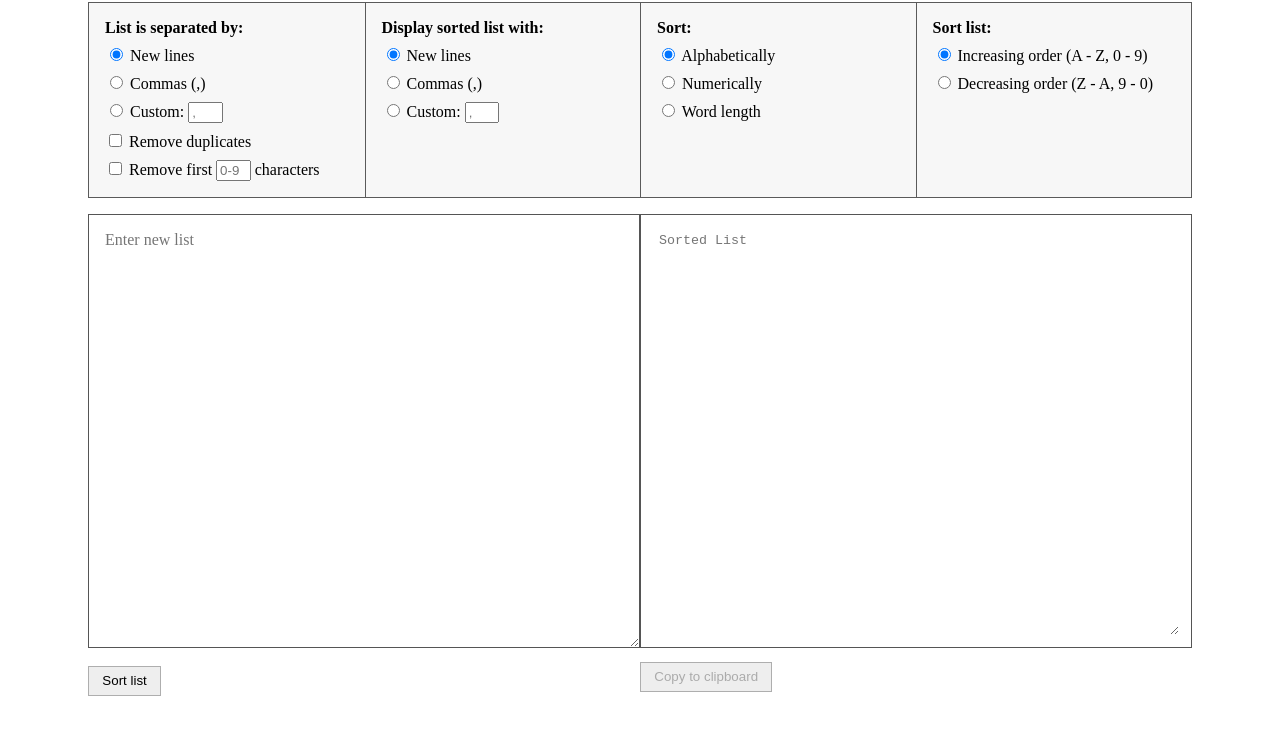
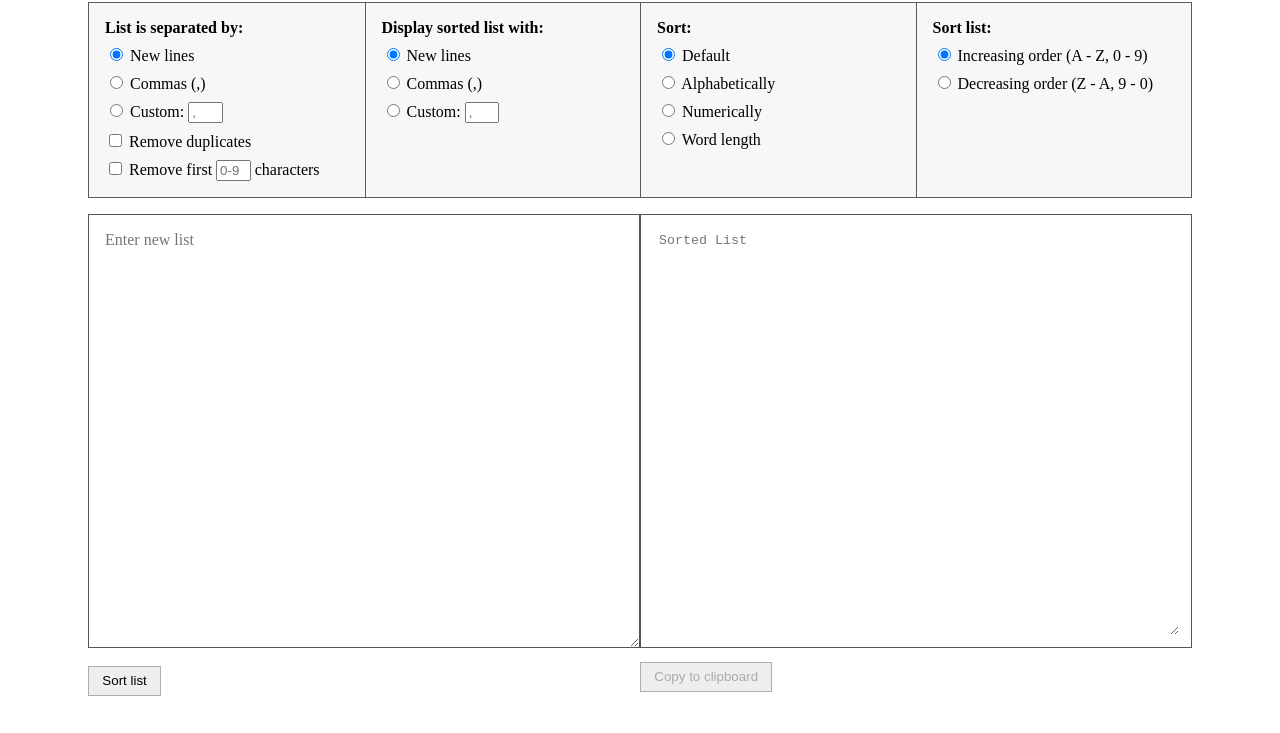
Before and after one commit to jemimaabu/list-alphabetizer, a plain HTML site: page index.html in a window 1280 px wide. Shown: the part 80-813 px from the top of the page. Drawn offline with Linux system fonts and the light colour scheme.

Commit message:
Update index.html

```diff
--- a/index.html
+++ b/index.html
@@ -56,7 +56,11 @@
                 <div class="radio-selector" id ="sort-using">
                     <b>Sort:</b>
                     <div class="select-line">
-                        <input type="radio" name="sort-using" value="alphabetically" checked>
+                        <input type="radio" name="sort-using" value="no-sort" checked>
+                        <label for="no-sort">Default</label>
+                    </div>
+                    <div class="select-line">
+                        <input type="radio" name="sort-using" value="alphabetically">
                         <label for="alphabetically">Alphabetically</label>
                     </div>
                     <div class="select-line">
```
